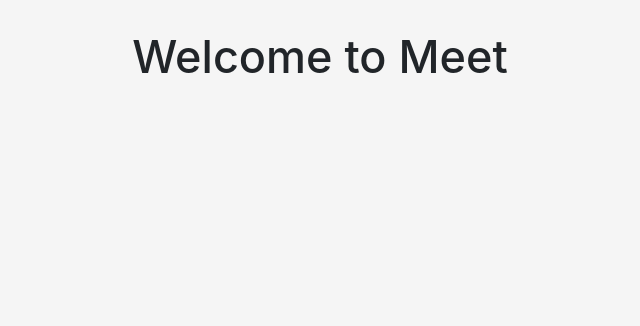
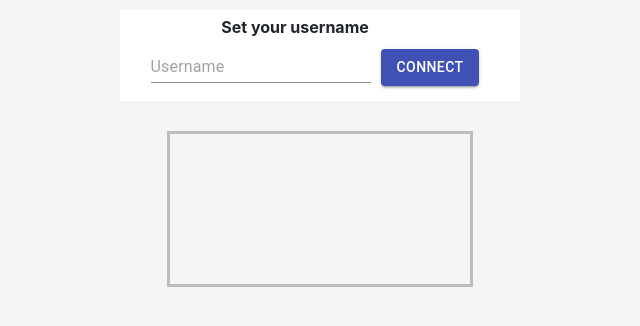
Before and after one commit to gsubhasree/lets-meet, a React (Create React App) app: page /1 in a window 1280 px wide. Shown: the top 326 px of the page, without its empty margins (320-960 px from the left). Built offline with nearby package versions, Linux system fonts and the light colour scheme; no server answers; the HTML template or start-up script is replaced by a standard one.

Commit message:
[feat]:get username & device permission, stream video

```diff
--- a/package.json
+++ b/package.json
@@ -15,6 +15,8 @@
     "react-router-dom": "^5.2.0",
     "react-scripts": "^4.0.3",
     "reactstrap": "^8.4.1",
+    "socket.io": "^4.1.2",
+    "socket.io-client": "^4.1.2",
     "uuid": "^8.3.2"
   },
   "scripts": {
--- /dev/null
+++ b/src/components/Meet.css
@@ -0,0 +1,17 @@
+.flex-container {
+    display: flex;
+    flex-direction: row;
+    align-items: center;
+    justify-content: center;
+}
+
+.container {
+    height: 80vh;
+    width: 80vw;
+    max-width: 80vw;
+    max-height: 80vh;
+
+    align-items: center;
+    justify-content: center;
+    text-align: center;
+}
--- a/src/components/Meet.js
+++ b/src/components/Meet.js
@@ -1,17 +1,131 @@
 import React, { Component } from 'react';
-import "./HomePage.css"
+import "./Meet.css"
+
+import {Input, Button} from '@material-ui/core'
+
+import { Row } from 'reactstrap'
+import 'bootstrap/dist/css/bootstrap.css'
 
 class Meet extends Component {
   	constructor (props) {
 		super(props)
+
+		this.localVideoref = React.createRef()
+
+		//set true if user allows for audio and video access
+		this.videoPermitted = false
+		this.audioPermitted = false
+
+		//state variables
+		this.state = {
+			video: false,
+			audio: false,
+			isUsername: true,
+			username: "",
+		}
+
+		this.getPermissions()
+	}
+	//to get user permission for audio and video access
+	getPermissions = async () => {
+		try{
+			//get user response and set videoPermitted
+			await navigator.mediaDevices.getUserMedia({ video: true })
+				.then(() => this.videoPermitted = true)
+				.catch(() => this.videoPermitted = false)
+			//get user response and set audioPermitted
+			await navigator.mediaDevices.getUserMedia({ audio: true })
+				.then(() => this.audioPermitted = true)
+				.catch(() => this.audioPermitted = false)
+			//if user allows access for atleast one of the devices
+			if (this.videoPermitted || this.audioPermitted) {
+				navigator.mediaDevices.getUserMedia({ video: this.videoPermitted, audio: this.audioPermitted })
+					//stream in the same page(before connecting to the meet)
+					.then((stream) => {
+						window.localStream = stream
+						this.localVideoref.current.srcObject = stream
+					})
+					.then((stream) => {})
+					.catch((e) => console.log(e))
+			}
+		} catch(e) { console.log(e) }
+	}
+	//set availability of video and audio for the meet page
+	getMedia = () => {
+		this.setState({
+			video: this.videoPermitted,
+			audio: this.audioPermitted
+		}, () => {
+			//call function to stream
+			this.getUserMedia()
+		})
+	}
+	//media of user
+	getUserMedia = () => {
+		//check if the state variable is true and permission is also granted
+		//for atleast one of the devices
+		if ((this.state.video && this.videoPermitted) || (this.state.audio && this.audioPermitted)) {
+			navigator.mediaDevices.getUserMedia({ video: this.state.video, audio: this.state.audio })
+				.then(this.getUserMediaSuccess)
+				.catch((e) => console.log(e))
+		} else {
+			try {
+				//stop the tracks if user permission does not match with state variable
+				let tracks = this.localVideoref.current.srcObject.getTracks()
+				tracks.forEach(track => track.stop())
+			} catch (e) {}
+		}
+	}
+	//on success(state variables are true), stream the video
+	getUserMediaSuccess = (stream) => {
+		try {
+			window.localStream.getTracks().forEach(track => track.stop())
+		} catch(e) { console.log(e) }
+
+		window.localStream = stream
+		this.localVideoref.current.srcObject = stream
+
+	}
+
+	//gets username from user input
+	handleUsername = (e) => this.setState({ username: e.target.value })
+
+	//connects to the meet only if user enters username
+	connect = () =>{
+		if(this.state.username!=="")
+			this.setState({ isUsername: false }, () => this.getMedia()) //getMedia called to stream user's video in meet page
+		else
+			alert("Enter username to join meet!")
 	}
 
 	render() {
 		return (
-			<div className="container">
-				<div>
-					<h1 style={{ fontSize: "45px" }}>Welcome to Meet</h1>
-				</div>
+			<div>
+				{this.state.isUsername === true ?
+					<div>
+						<div style={{background: "white", width: "30%", height: "auto", padding: "5px", minWidth: "400px",
+								textAlign: "center", margin: "auto", marginTop: "10px", justifyContent: "center"}}>
+							<p style={{ margin: 0, fontWeight: "bold", paddingRight: "50px" }}>Set your username</p>
+							<Input placeholder="Username" value={this.state.username} onChange={e => this.handleUsername(e)} />
+							<Button variant="contained" color="primary" onClick={this.connect} style={{ margin: "10px" }}>Connect</Button>
+						</div>
+
+						<div className="container" style={{ justifyContent: "center", textAlign: "center" }}>
+							<video id="my-video" ref={this.localVideoref} autoPlay muted style={{
+								borderStyle: "solid",borderColor: "#bdbdbd"}}></video>
+						</div>
+					</div>
+					:
+					<div>
+						<div className="container">
+							<Row id="main" className="flex-container" style={{ margin: 0, padding: 0 }}>
+								<video id="my-video" ref={this.localVideoref} autoPlay muted style={{
+									borderStyle: "solid",borderColor: "#bdbdbd",
+								}}></video>
+							</Row>
+						</div>
+					</div>
+				}
 			</div>
 		)
 	}
```
Also changed, not shown: 1 other file (tests, documents, lock files or other folders).
